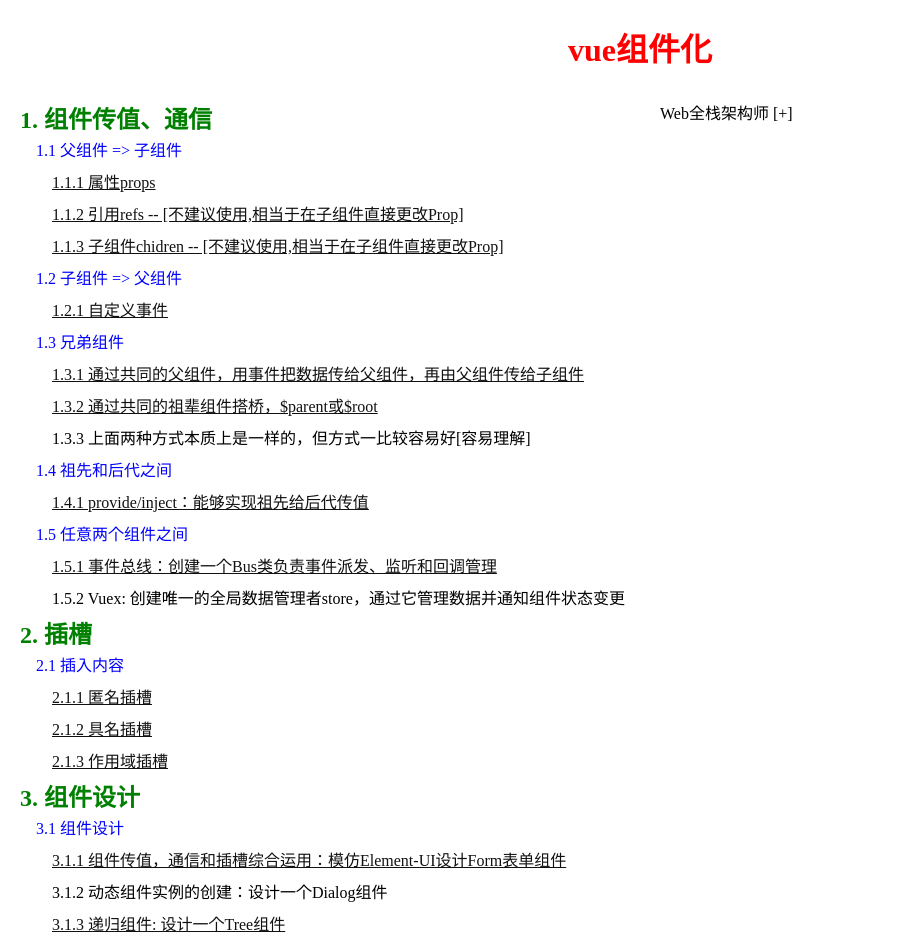
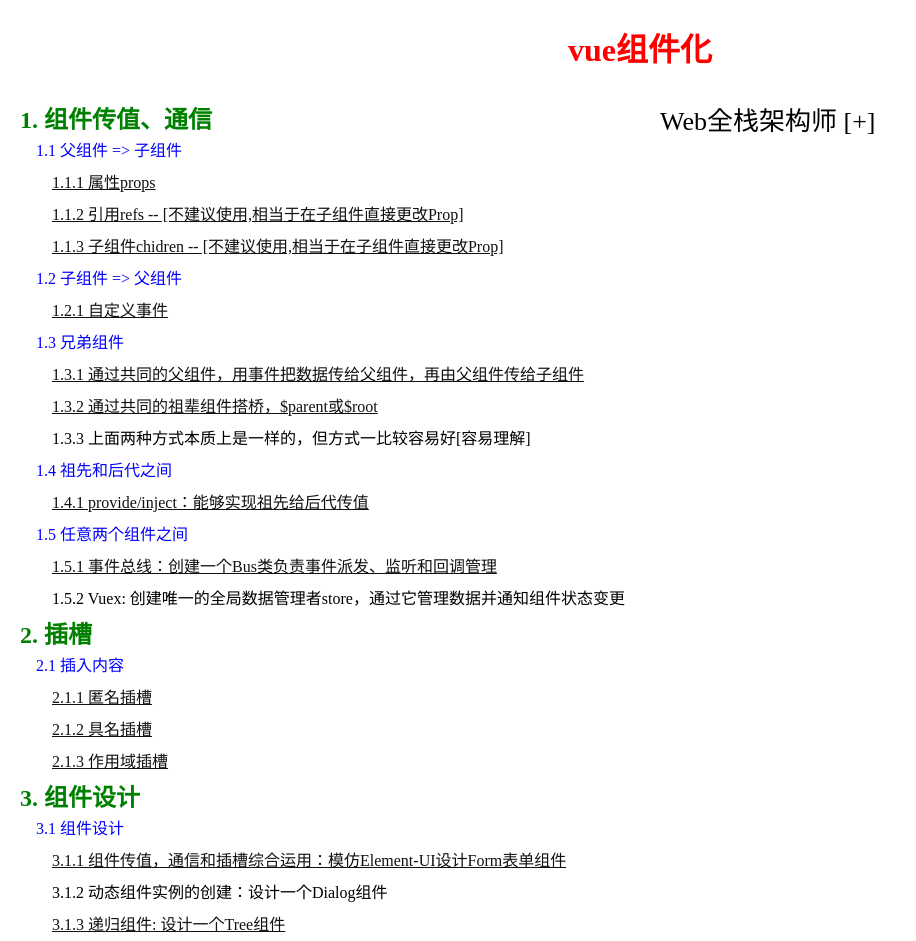
Before and after one commit to borealRoc/full-stack-study, a Vue app in the folder Vue/01component/: page /UseTree in a window 1280 px wide. Shown: the whole page, without its empty margins (0-916 px from the left). Built offline with nearby package versions, Linux system fonts and the light colour scheme.

Commit message:
递归组件: 设计一个Tree组件

```diff
--- a/Vue/01component/src/components/Tree/TreeItem.vue
+++ b/Vue/01component/src/components/Tree/TreeItem.vue
@@ -44,13 +44,21 @@ export default {
 <style lang="scss" scoped>
 .tree-item-comp {
   li {
+    font-size: 22px;
     text-indent: 1em;
     li {
+      font-size: 18px;
       text-indent: 2em;
       li {
+        font-size: 14px;
         text-indent: 3em;
       }
     }
   }
 }
+.first-tree-item {
+  >.tree-item-hd {
+    font-size: 26px;
+  }
+}
 </style>
--- a/Vue/01component/src/views/UseTree.vue
+++ b/Vue/01component/src/views/UseTree.vue
@@ -1,7 +1,7 @@
 <template>
   <div class="use-treeitem-view">
     <ul>
-      <tree-item :model="treeData"></tree-item>
+      <tree-item :model="treeData" class="first-tree-item"></tree-item>
     </ul>
   </div>
 </template>
@@ -11,7 +11,7 @@
 import TreeItem from "@/components/Tree/TreeItem";
 
 export default {
-    name: 'UseTree',
+  name: "UseTree",
   components: {
     TreeItem
   },
@@ -76,4 +76,7 @@ export default {
 </script>
 
 <style lang="scss" scoped>
+.use-treeitem-view {
+  width: 400px;
+}
 </style>
```
